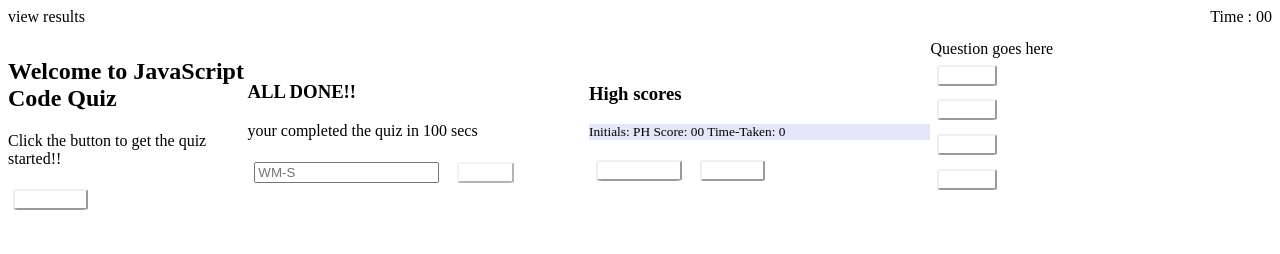
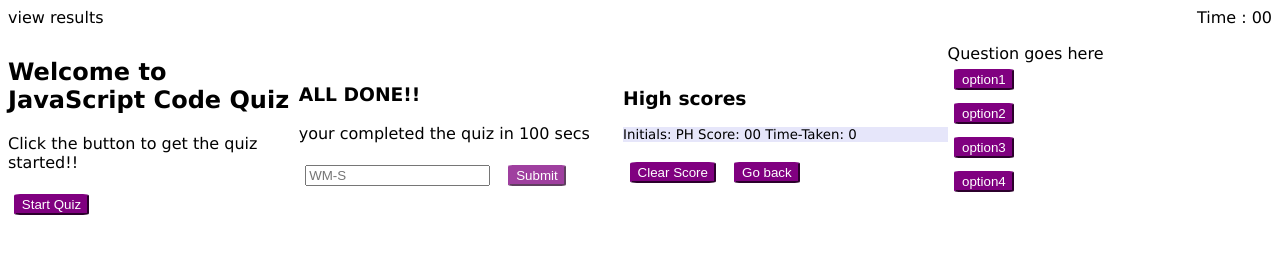
Before and after one commit to Devon2731/HW-Code-Quiz, a plain HTML site: page index.html in a window 1280 px wide. Drawn offline with Linux system fonts and the light colour scheme; a script that the page names is missing.

Commit message:
Third Update

```diff
--- a/assets/css/style.css
+++ b/assets/css/style.css
@@ -1,3 +1,4 @@
+:root {
 --purple: rgb(128,0,128);
 }
 
--- a/index.html
+++ b/index.html
@@ -5,7 +5,7 @@
     <meta name="viewport" content="width=device-width, initial-scale=1.0">
     <meta http-equiv="X-UA-Compatible" content="ie=edge">
     <title>JavaScript Code Quiz</title>
-    <link rel="stylesheet" href="./Assets/css/style.css">
+    <link rel="stylesheet" href="./assets/css/style.css">
   </head>
 
 
```
